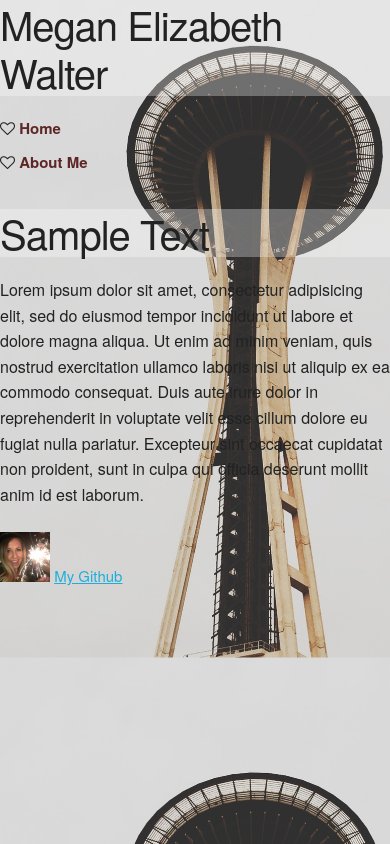
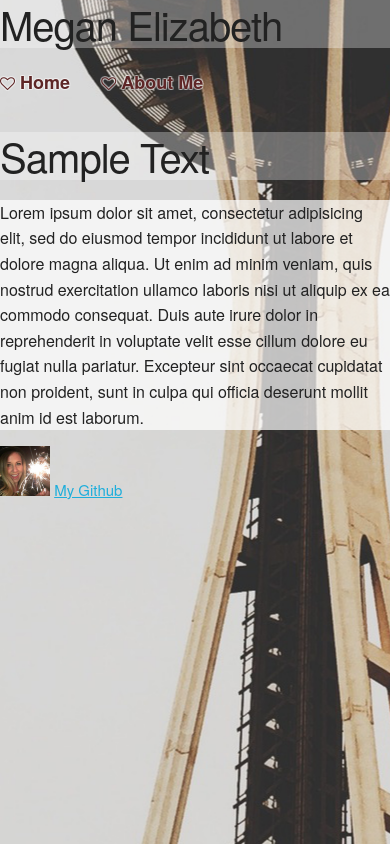
Before and after one commit to meganwalter/portfolio, a plain HTML site: page index.html in a window 390 px wide. Both pictures are taken after a click on the link "About Me". Drawn offline with nearby package versions, Linux system fonts and the light colour scheme.

Commit message:
updated some responsive styling

```diff
--- a/index.html
+++ b/index.html
@@ -2,6 +2,7 @@
 <html>
   <head>
     <meta charset="utf-8">
+    <meta name="viewport" content="width=device-width, initial-scale=1">
     <title>Megan Elizabeth</title>
     <link rel="stylesheet" href="vendors/Skeleton-2.0.4/css/normalize.css" media="screen" title="no title" charset="utf-8">
     <link rel="stylesheet" href="vendors/Skeleton-2.0.4/css/skeleton.css" media="screen" title="no title" charset="utf-8">
@@ -10,7 +11,7 @@
   </head>
   <body>
     <header>
-      <h1 class="eight columns offset-by-two">Megan Elizabeth Walter</h1>
+      <h1 class="eight columns offset-by-two">Megan Elizabeth</h1>
     </header>
     <nav>
       <ul class="tab eight columns offset-by-two">
--- a/styles/styles.css
+++ b/styles/styles.css
@@ -1,7 +1,8 @@
 body {
   background-image: url(../images/background-photo.jpg);
-  background-size: 100%;
+  background-size: cover 100%;
   background-position: center;
+  background-repeat: no-repeat;
 }
 
 .template {
@@ -12,22 +13,25 @@ h1 {
   background-color: hsla(360, 100%, 100%, 0.3);
 }
 
-/*article h1{
-  border-bottom: 4px solid hsla(33, 19%, 28%, .7);
+nav li {
+  float:left;
+  padding-right: 8%;
+  list-style: none;
 }
 
-.template header h1{
-  border-bottom: 0px solid hsla(33, 19%, 28%, 0);
-}*/
-
-nav li {
-  list-style: none;
+nav li i{
+  color:#5E2626;
+  font-weight: bold;
+  text-shadow: 1px 0 0 hsla(360, 100%, 100%, 0.3), -1px 0 0 hsla(360, 100%, 100%, 0.3), 0 1px 0 hsla(360, 100%, 100%, 0.3), 0 -1px 0 hsla(360, 100%, 100%, 0.3), 1px 1px hsla(360, 100%, 100%, 0.3), -1px -1px 0 hsla(360, 100%, 100%, 0.3), 1px -1px 0 hsla(360, 100%, 100%, 0.3), -1px 1px 0 hsla(360, 100%, 100%, 0.3);
+  font-size: 1.2em;
 }
 
 nav li a{
   text-decoration: none;
   color:#5E2626;
   font-weight: bold;
+  text-shadow: 1px 0 0 hsla(360, 100%, 100%, 0.3), -1px 0 0 hsla(360, 100%, 100%, 0.3), 0 1px 0 hsla(360, 100%, 100%, 0.3), 0 -1px 0 hsla(360, 100%, 100%, 0.3), 1px 1px hsla(360, 100%, 100%, 0.3), -1px -1px 0 hsla(360, 100%, 100%, 0.3), 1px -1px 0 hsla(360, 100%, 100%, 0.3), -1px 1px 0 hsla(360, 100%, 100%, 0.3);
+  font-size: 1.2em;
 }
 
 p {
@@ -42,3 +46,14 @@ footer img{
   background-color: hsla(150, 100%, 100%, 0.7);
   margin-bottom: 4%;
 }
+
+#about p {
+  background-color: hsla(150, 100%, 100%, 0.7);
+  margin-bottom: 4%;
+}
+
+@media all and (min-width: 640px) {
+  body {
+    background-size: 100%;
+  }
+}
```
